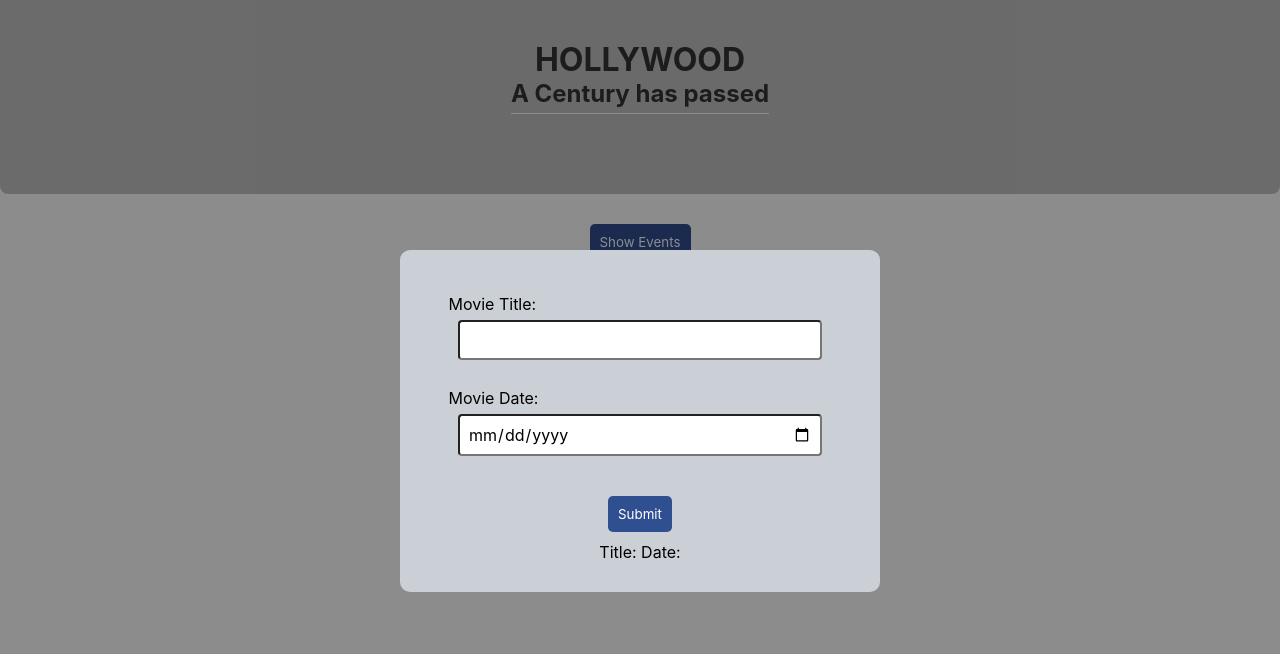
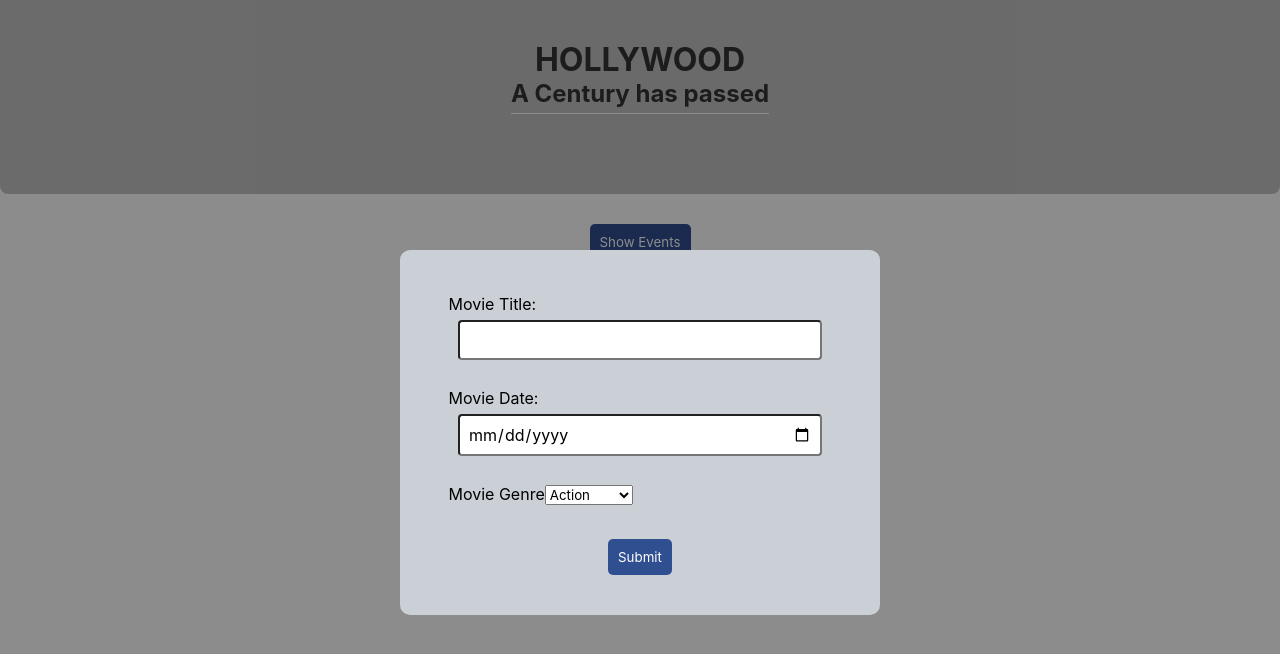
Before and after one commit to bayatalireza/reactjs, a React (Create React App) app: page / in a window 1280 px wide. Both pictures are taken after a click on the button "Add New Movie". Shown: the top 654 px of the page. Built offline with nearby package versions, Linux system fonts and the light colour scheme.

Commit message:
add newMovieForm file and add necessary function

```diff
--- a/src/App.js
+++ b/src/App.js
@@ -24,18 +24,22 @@ function App() {
   };
   //handleDelete for delete items
   const handleDelete = (id) => {
-    return(
-
-      setEvents((pervEvents) => {
-      console.log(id)
+    return setEvents((pervEvents) => {
       return pervEvents.filter((event) => {
         return id !== event.id;
       });
-    })
-  )};
+    });
+  };
 
   const handleShowClick = () => {
     return setShowEvents(false);
+  };
+
+  const addMovie = (event) => {
+    setEvents((pervEvents) => {
+      return [...pervEvents, event];
+    });
+    setShowModal(false);
   };
 
   const titr = "HOLLYWOOD";
@@ -43,7 +47,7 @@ function App() {
 
   return (
     <div className="app">
-      <Title titr={titr} titrDate={titrDate} onClick={handleDelete}/>
+      <Title titr={titr} titrDate={titrDate} onClick={handleDelete} />
 
       {!showEvents && (
         <div>
@@ -52,7 +56,11 @@ function App() {
       )}
 
       {showEvents && (
-        <EventList events={events} handleShowClick={handleShowClick} handleDelete={handleDelete} />
+        <EventList
+          events={events}
+          handleShowClick={handleShowClick}
+          handleDelete={handleDelete}
+        />
       )}
 
       <h2>{name}</h2>
@@ -63,7 +71,7 @@ function App() {
       <br />
       {showModal && (
         <Modal>
-          <NewMovieForm />
+          <NewMovieForm addMovie={addMovie} />
         </Modal>
       )}
 
--- a/src/components/EventList/eventList.js
+++ b/src/components/EventList/eventList.js
@@ -16,6 +16,7 @@ function EventList(props) {
             <h1 className="h1">
               {index + 1} - {event.title}
             </h1>
+            <h2>Genre: {event.genre} - Date: {event.date}</h2>
             <button onClick={() => {return (props.handleDelete(event.id))}}>Delete</button>
           </div>
         );
--- a/src/components/NewMovieForm/newMovieForm.js
+++ b/src/components/NewMovieForm/newMovieForm.js
@@ -1,21 +1,63 @@
 import { useState } from "react";
 import "./newMovieForm.css";
 
-function NewMovieForm() {
+function NewMovieForm(props) {
   const [title, setTitle] = useState("");
   const [date, setDate] = useState("");
+  const [genre, setGenre] = useState("");
+
+  const resetForm = () => {
+    setDate("");
+    setTitle("");
+    setGenre("action")
+  };
+
+  const handleSubmit = (e) => {
+    e.preventDefault();
+    const event = {
+      title: title,
+      date: date,
+      genre: genre,
+      id: Math.floor(Math.random() * 10000),
+    };
+    console.log(event);
+
+    props.addMovie(event);
+    resetForm();
+  };
   return (
-    <form className="new-event-form">
+    <form className="new-event-form" onSubmit={handleSubmit}>
       <label>
         <span>Movie Title:</span>
-        <input type="text" onChange={(e) => setTitle(e.target.value)} />
+        <input
+          type="text"
+          onChange={(e) => setTitle(e.target.value)}
+          value={title}
+        />
       </label>
       <label>
         <span>Movie Date:</span>
-        <input type="date" onChange={(e) => setDate(e.target.value)} />
+        <input
+          type="date"
+          onChange={(e) => setDate(e.target.value)}
+          value={date}
+        />
+      </label>
+      <label>
+        <span>Movie Genre</span>
+        <select onChange={(e) => setGenre(e.target.value)}>
+          <option value="action">Action</option>
+          <option value="horror">HOrror</option>
+          <option value="comedy">Comedy</option>
+          <option value="drama">Drama</option>
+          <option value="thriller">Thriller</option>
+          <option value="adventure">Adventure</option>
+          <option value="romantic">Romantic</option>
+          <option value="fantasy">Fantasy</option>
+          <option value="western">Western</option>
+        </select>
       </label>
       <button>Submit</button>
-      <p>Title: {title }   Date: {date}</p>
     </form>
   );
 }
```
